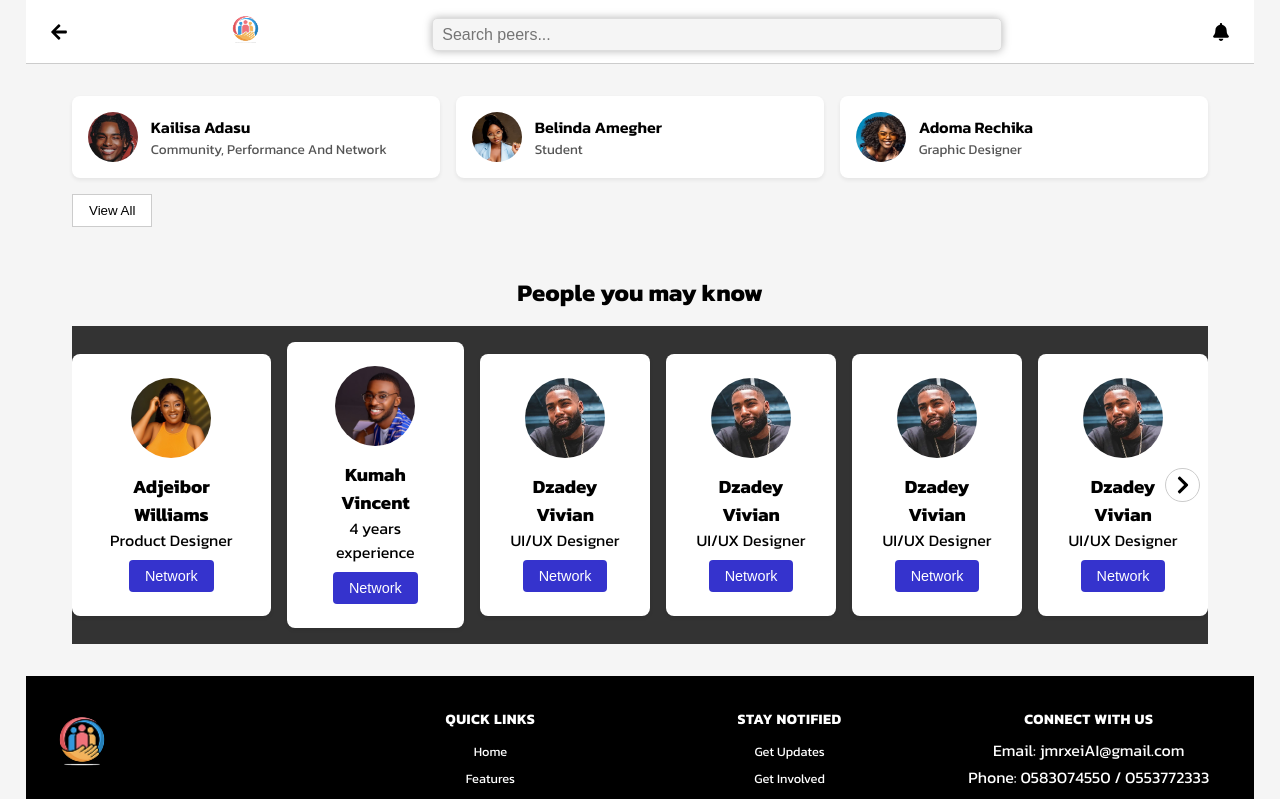
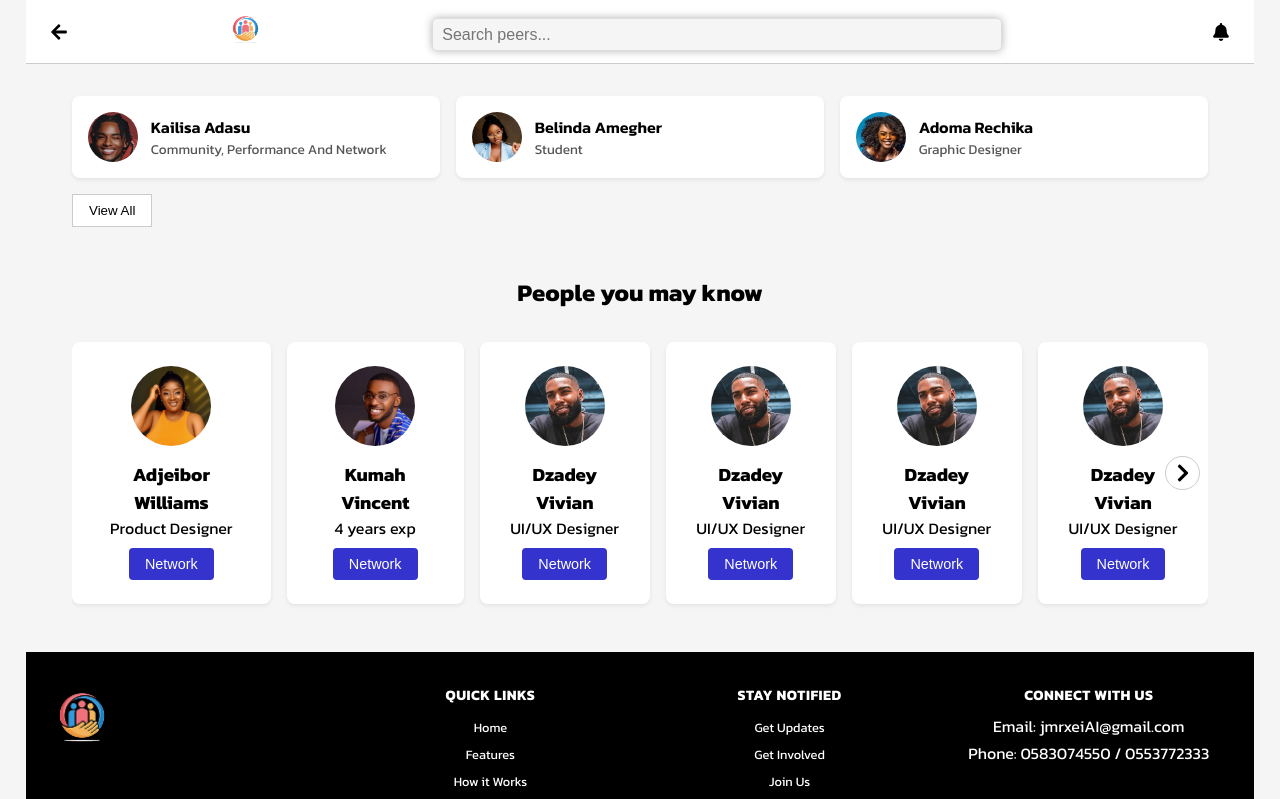
Before and after one commit to ZENith-95/Learnode, a React (Vite) app: page /find-peers in a window 1280 px wide. Shown: the top 799 px of the page. Built offline with nearby package versions, Linux system fonts and the light colour scheme.

Commit message:
l- padding

```diff
--- a/src/pages/FindPeers/FindPeers.css
+++ b/src/pages/FindPeers/FindPeers.css
@@ -186,7 +186,7 @@
   display: flex;
   align-items: center;
   flex-direction: row;
-  background-color: #333;
+  /* background-color: #333; */
 }
 
 .fp-cards-scroll {
--- a/src/pages/FindPeers/FindPeers.jsx
+++ b/src/pages/FindPeers/FindPeers.jsx
@@ -39,7 +39,7 @@ const FindPeers = () => {
     {
       id: 5,
       name: "Kumah Vincent",
-      role: "4 years experience",
+      role: "4 years exp",
       avatar: avatar5,
     },
 
--- a/src/pages/landing_page/LandingPage.css
+++ b/src/pages/landing_page/LandingPage.css
@@ -39,6 +39,8 @@
   /* border: 2px solid #000; */
   border-radius: 2rem;
   box-shadow: 0px 30px rgba(128, 128, 128, 0.185);
+  padding-bottom: 3rem;
+
 }
 
 .hero-right-img {
```
